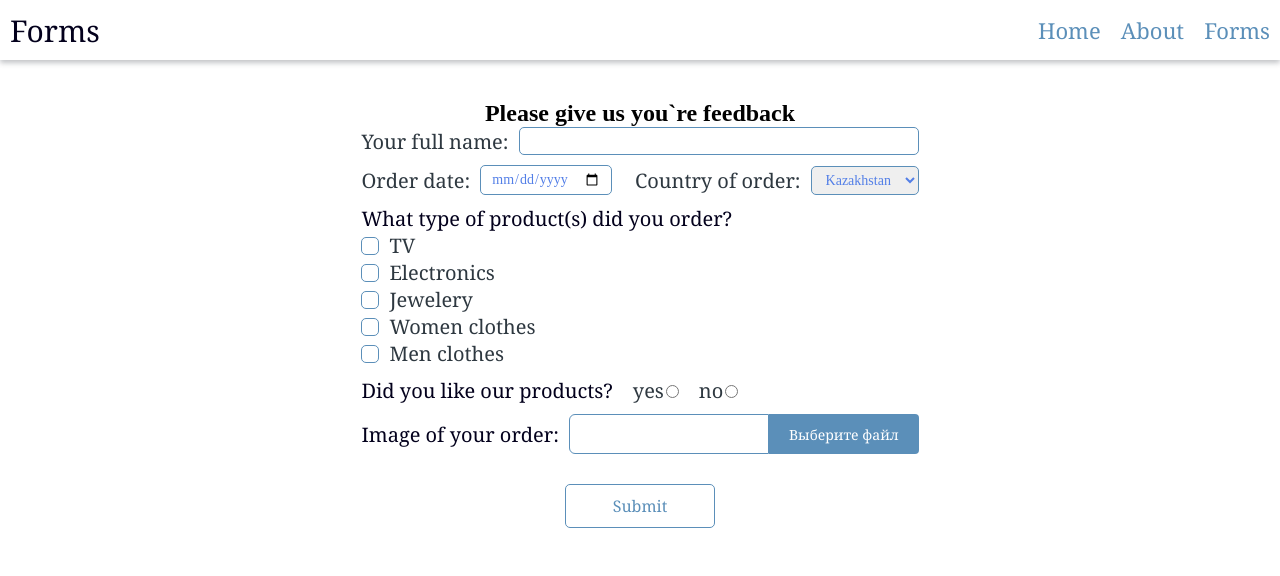
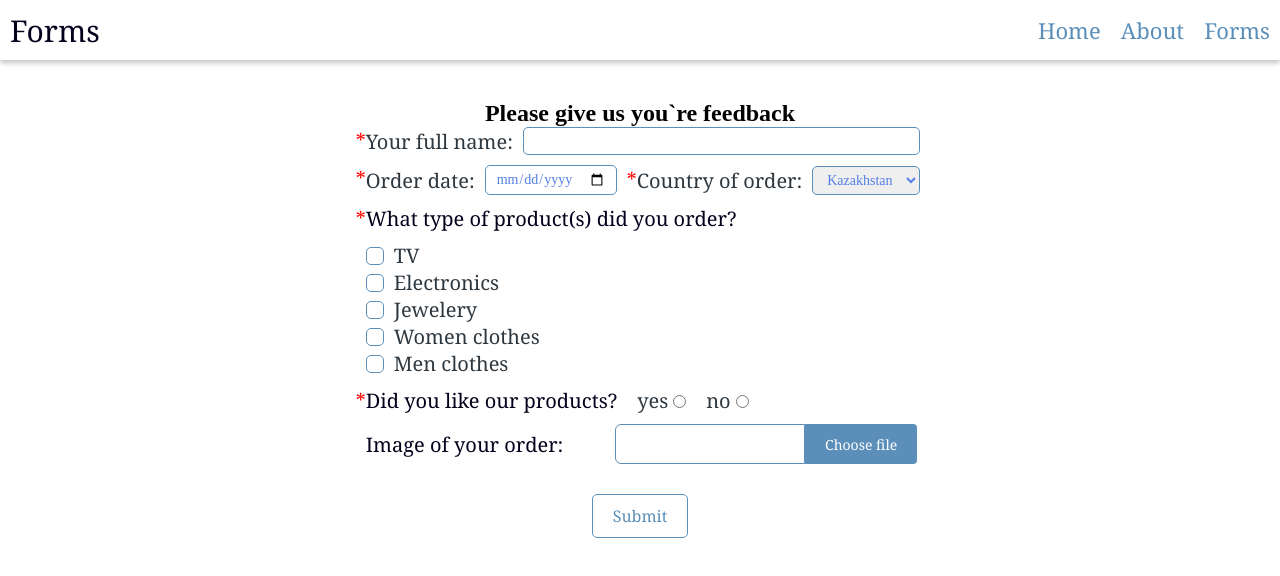
Before and after one commit to sch-aa-vk/RsSchool-react, a React (Vite) app: page /forms in a window 1280 px wide. Shown: the top 576 px of the page. Built offline with nearby package versions, Linux system fonts and the light colour scheme.

Commit message:
feat: add adaptive deesign to form

```diff
--- a/src/layouts/FormFeedback/index.tsx
+++ b/src/layouts/FormFeedback/index.tsx
@@ -38,7 +38,7 @@ export class FormFeedback extends Component {
           </label>
         </div>
         <div className="form__block">
-          <p className="form-text">What type of product(s) did you order?</p>
+          <p className="form-text form-text__with-margin">What type of product(s) did you order?</p>
           <div className="block-fullsize">
             <input className="checkbox" type="checkbox" id="input-tv" name="order" />
             <label htmlFor="input-tv" className="label label-fullsize label-checkbox">
@@ -72,6 +72,7 @@ export class FormFeedback extends Component {
         </div>
         <div className="form__block form__block-row form__block-start">
           <p className="form-text">Did you like our products?</p>
+          <div className="form__block form__block-row">
             <label htmlFor="input-yes" className="label label-radio">
               yes <input type="radio" name="like" id="input-yes" />
             </label>
@@ -79,12 +80,13 @@ export class FormFeedback extends Component {
               no <input type="radio" name="like" id="input-no" />
             </label>
           </div>
+        </div>
         <div className="form__block form__block-row">
-          <p className="form-text">Image of your order:</p>
+          <p className="form-text form-text-not-important">Image of your order:</p>
           <label className="input-file">
             <span className="input-file-text" />
             <input type="file" name="file" />
-            <span className="input-file-btn">Выберите файл</span>
+            <span className="input-file-btn">Choose file</span>
           </label>
         </div>
         <button className="feedback-button" type="submit" form="feedback-form">
--- a/src/layouts/FormFeedback/style.css
+++ b/src/layouts/FormFeedback/style.css
@@ -5,6 +5,8 @@
 }
 
 .label {
+  position: relative;
+  left: 3px;
   display: flex;
   align-items: center;
   gap: 2px;
@@ -12,6 +14,17 @@
   font-weight: 400;
   font-size: 20px;
   color: #2E3840;
+}
+
+.label::after,
+.form-text::before {
+  position: absolute;
+  left: -10px;
+  top: 0px;
+  content: '*';
+  width: 2px;
+  height: 2px;
+  color: #FF0303;
 }
 
 .label-column {
@@ -31,6 +44,7 @@
 .label-radio {
  cursor: pointer;
  align-items: last baseline;
+ gap: 5px;
 }
 
 .checkbox {
@@ -47,6 +61,11 @@
   border-radius: 5px;
   background: none;
   transition: background 0.2s ease-in;
+}
+
+.label-checkbox::after,
+.label-radio::after {
+  display: none;
 }
 
 .checkbox:checked ~ .label-checkbox::before {
@@ -66,19 +85,34 @@
   flex-flow: row wrap;
   align-items: center;
   justify-content: space-between;
-  gap: 10px;
+  gap: 20px;
+}
+
+@media screen and (max-width: 550px) {
+  .form__block-row {
+    gap: 10px;
+  }
 }
 
 .form__block-start {
   justify-content: start;
-  gap: 20px;
 }
 
 .form-text {
+  position: relative;
+  left: 3px;
   font-family: Georgia, 'Times New Roman', Times, serif;
   font-weight: 400;
   font-size: 20px;
   color: #03001C;
+}
+
+.form-text__with-margin {
+  margin-bottom: 10px;
+}
+
+.form-text-not-important::before {
+  display: none;
 }
 
 .block-fullsize {
@@ -97,10 +131,10 @@
 	line-height: 40px;
 	text-align: left;
 	height: 40px;
+  width: 190px;
 	display: block;
 	float: left;
 	box-sizing: border-box;
-	width: 200px;
 	border-radius: 6px 0px 0 6px;
 	border: 1px solid #5B8FB9;
 }
@@ -150,7 +184,6 @@
 }
 
 .feedback-button {
-  width: 150px;
   margin: 20px auto 0;
   padding: 10px 20px;
   font-family: Georgia, 'Times New Roman', Times, serif;
```
Lines whose indentation alone changed are shown as unchanged.
